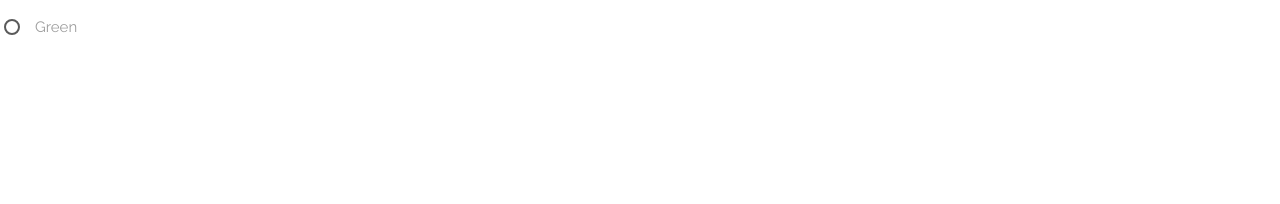
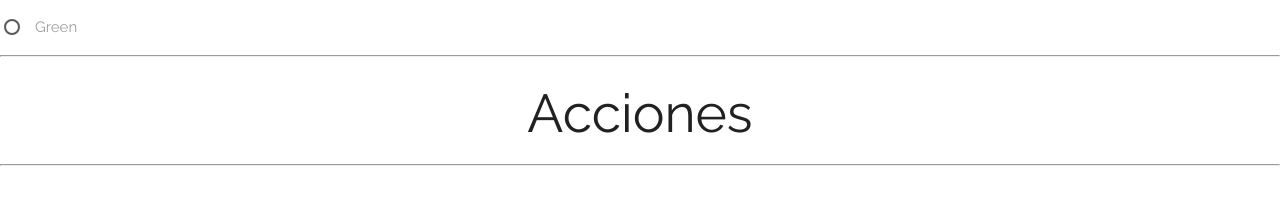
Before and after one commit to crowdbotics-mock/product-planner, a website: page src/views/landing.html in a window 1280 px wide. Drawn offline with nearby package versions, Linux system fonts and the light colour scheme; files that its build step writes are made by us from their sources.

Commit message:
Actions started

```diff
--- a/src/views/landing.html
+++ b/src/views/landing.html
@@ -28,6 +28,9 @@
         </section>
         <section id="acciones">
             <!--Gaby & Rena-->
+            <hr>
+            <h2 class="center-align">Acciones</h2>
+            <hr>
         </section>
         <section id="objetos">
 
```
Also changed, not shown: src/index.html (+1 -0 lines), dist/index.html, dist/views/landing.html.
